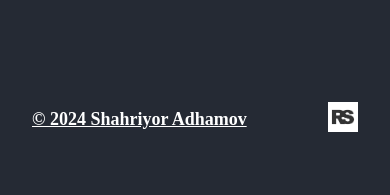
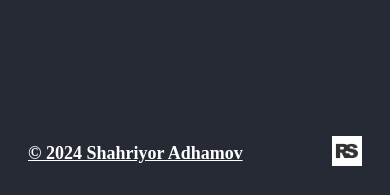
Before and after one commit to forRSschool/tic-tac-toe, a plain HTML site: page index.html in a window 390 px wide. Shown: the part 746-941 px from the top of the page. Before the commit the page ends 914 px from the top, so only its background shows below. Drawn offline with Linux system fonts and the light colour scheme.

Commit message:
feat: add meadi queries

```diff
--- a/style.css
+++ b/style.css
@@ -10,6 +10,7 @@
   box-sizing: border-box;
   color: #ffffff;
 }
+
 
 body {
   background-color: #252A34;
@@ -185,3 +186,12 @@ h1 {
   font-size: 18px;
 }
 /* Footer styles end */
+
+@media(max-width: 900px) {
+    html {
+    font-size: 14px;
+  }
+  .footer {
+    bottom: -100px;
+  }
+}
```
